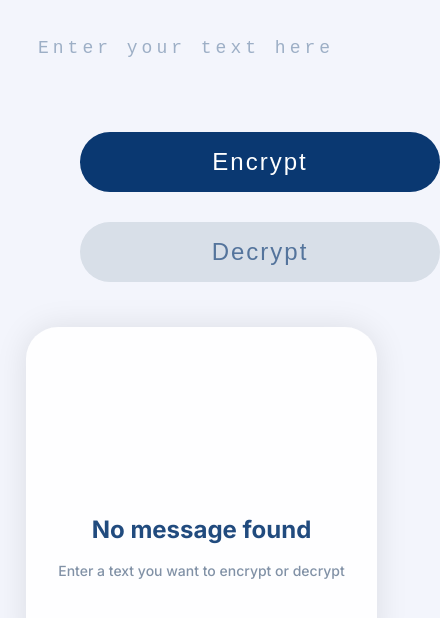
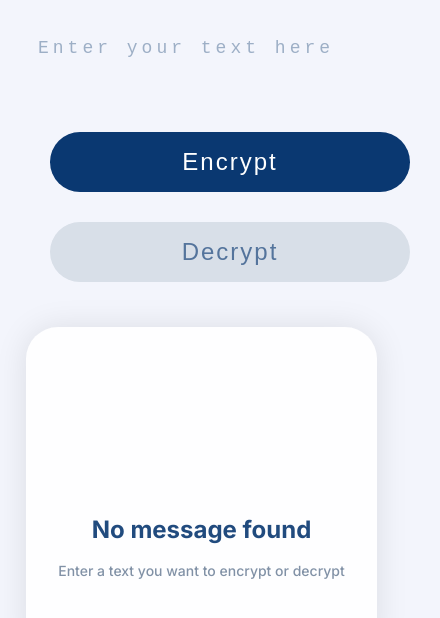
Before and after one commit to jcizidrosilva/projeto-decodificador, a plain HTML site: page index.html in a window 390 px wide. Shown: the part 92-710 px from the top of the page, 440 px wide, since content can reach past the window. Drawn offline with nearby package versions, Linux system fonts and the light colour scheme.

Commit message:
editing margin

```diff
--- a/css/queries.css
+++ b/css/queries.css
@@ -33,14 +33,14 @@
   .btn--criptografar {
     grid-column: 1;
     grid-row: 1;
-    margin-left: 8rem;
+    margin-left: 5rem;
     margin-bottom: 2rem;
   }
 
   .btn--descriptografar {
     grid-column: 1;
     grid-row: 2 / 3;
-    margin-left: 8rem;
+    margin-left: 5rem;
   }
 
   .main-p-text {
```
